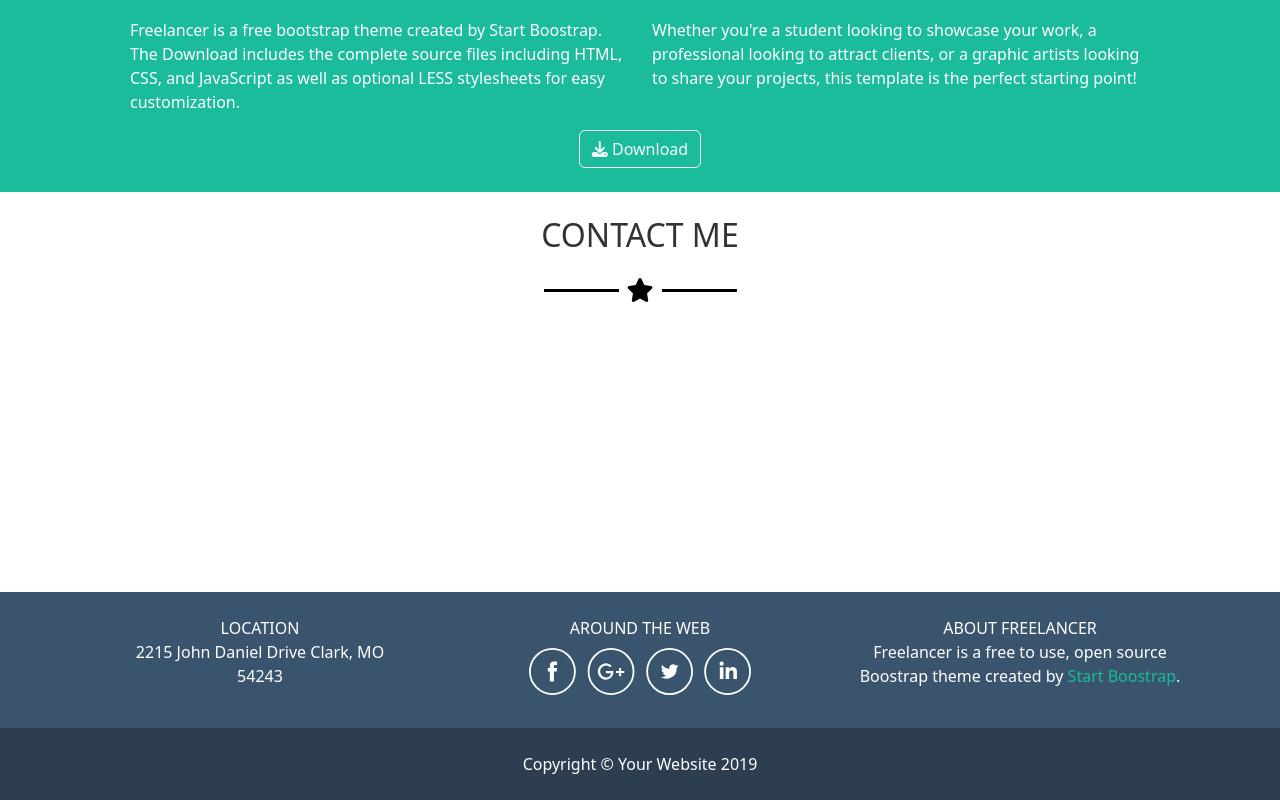
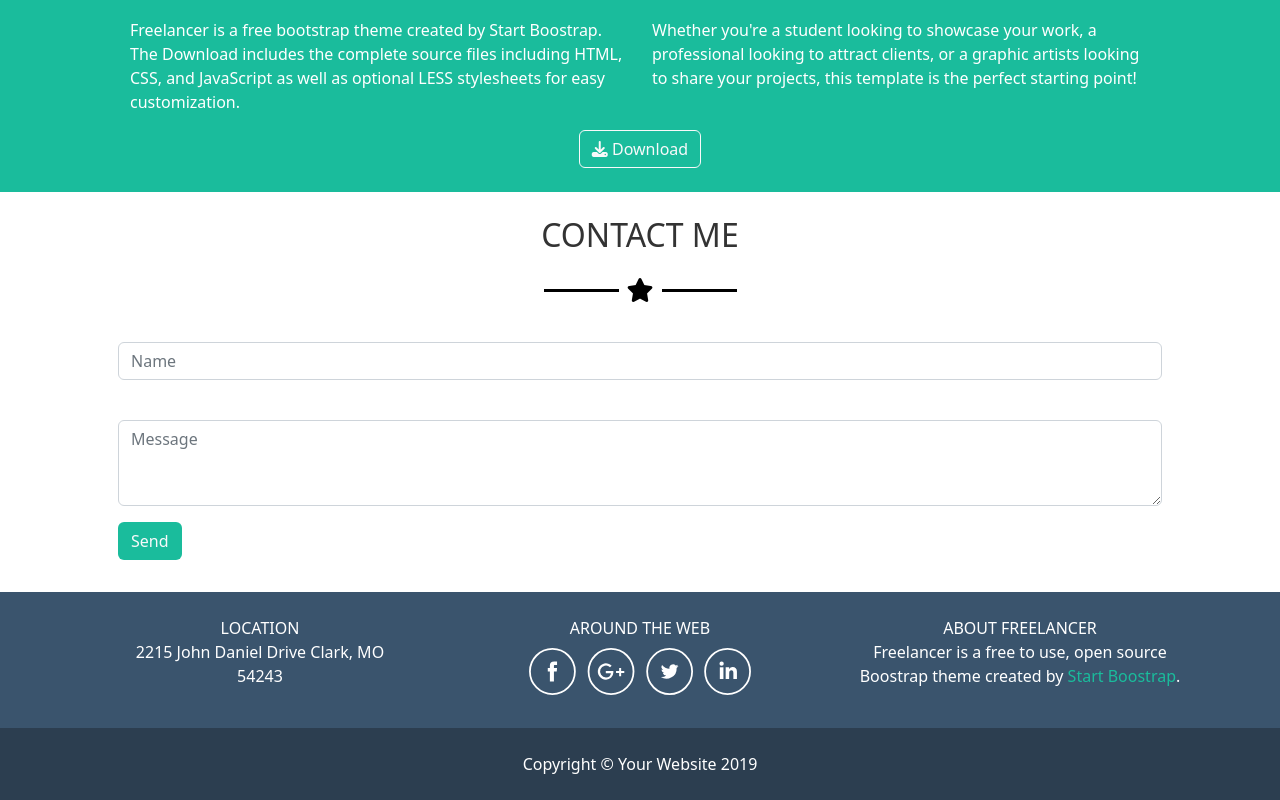
Before and after one commit to mohamed-jebali/html-css-bootstrap-freelancer, a plain HTML site: page index.html in a window 1280 px wide. Shown: the part 1291-2091 px from the top of the page. Drawn offline with nearby package versions, Linux system fonts and the light colour scheme.

Commit message:
working on form contact me

```diff
--- a/index.html
+++ b/index.html
@@ -147,8 +147,8 @@
     <section>
         <div class="container text-center contact-me">
             <div class="row">
-                    <div class="col-12 color-black py-4">
-                        <h2 class="mb-4">
+                    <div class="col-12 color-black py-4 px-5 text-start">
+                        <h2 class="mb-4 text-center">
                             CONTACT ME
                         </h2>
                         <div class="star-content mb-3">
@@ -156,6 +156,15 @@
                             <i class="fa-solid fa-star fa-2x"></i>
                             <div class="line-black"></div>
                         </div>
+                        <div class="mb-3">
+                            <label for="Name" class="form-label"></label>
+                            <input type="name" class="form-control" id="exampleFormControlInput1" placeholder="Name">
+                          </div>
+                          <div class="mb-3">
+                            <label for="exampleFormControlTextarea1" class="form-label"></label>
+                            <textarea class="form-control" id="exampleFormControlTextarea1" placeholder="Message" rows="3"></textarea>
+                          </div>
+                          <button type="button" class="btn green-bg text-light">Send</button>
                     </div>
             </div>
         </div>
```
